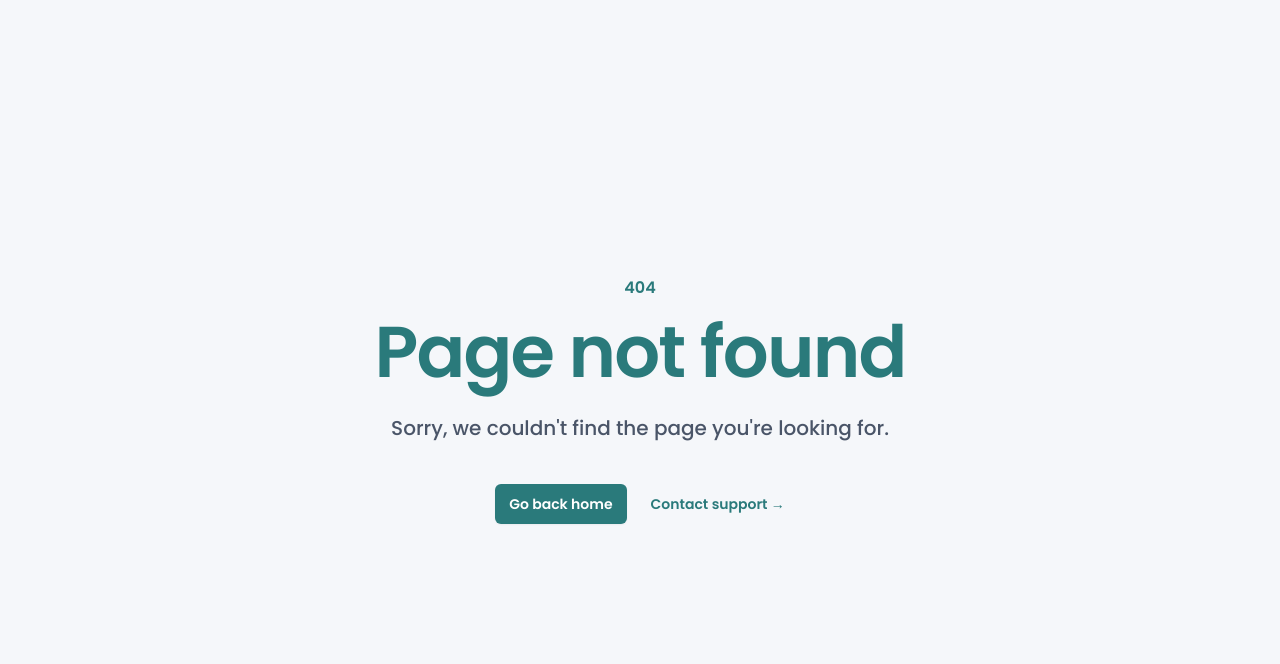
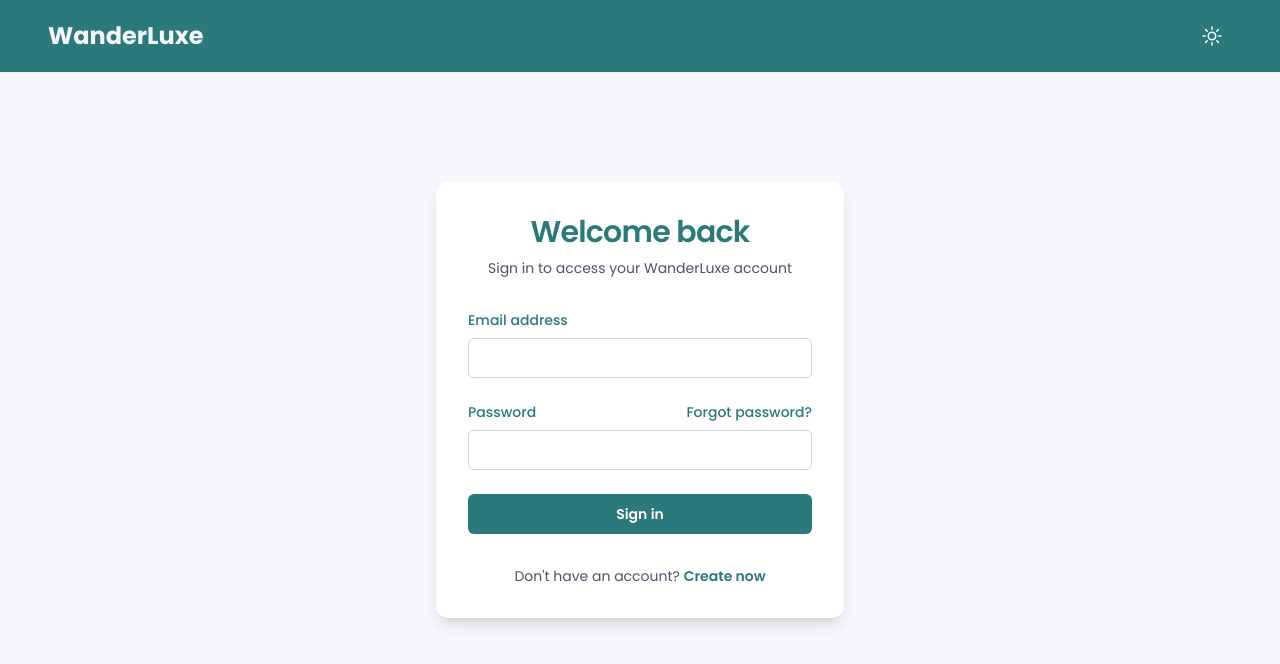
Before and after one commit to ArnoSahakyan/travel-front, a React (Vite) app: page /auth/sign-in in a window 1280 px wide. Before the commit this address had no page. Shown: the top 664 px of the page. Built offline with nearby package versions, Linux system fonts and the light colour scheme.

Commit message:
forgot password page, added layout for auth pages

```diff
--- /dev/null
+++ b/src/pages/Auth/AuthLayout.tsx
@@ -0,0 +1,27 @@
+import { Link, Outlet } from 'react-router-dom';
+import { ThemeToggle } from '../../components';
+import { ROUTES } from '../../shared';
+
+export const AuthLayout = () => {
+  return (
+    <div className='flex flex-col min-h-screen'>
+      {/* Simple Navbar */}
+      <nav className='fixed top-0 p-4 w-full bg-primary-light dark:bg-background-dark shadow-sm dark:border-b dark:border-secondary-dark'>
+        <div className='flex items-center justify-between mx-auto max-w-7xl px-2 sm:px-4 lg:px-8'>
+          <Link
+            to={ROUTES.HOME}
+            className='text-2xl font-bold text-background-light dark:text-text-dark'
+          >
+            WanderLuxe
+          </Link>
+          <ThemeToggle />
+        </div>
+      </nav>
+
+      {/* Page Content */}
+      <main className='flex flex-1 items-center justify-center bg-background-light dark:bg-background-dark'>
+        <Outlet />
+      </main>
+    </div>
+  );
+};
--- /dev/null
+++ b/src/pages/Auth/ForgotPasswordPage.tsx
@@ -0,0 +1,53 @@
+import { Link } from 'react-router-dom';
+import { ROUTES } from '../../shared';
+
+export const ForgotPasswordPage = () => {
+  return (
+    <div className='w-full max-w-md space-y-8 rounded-xl bg-white dark:bg-gray-800/50 p-8 shadow-lg'>
+      <div className='sm:mx-auto sm:w-full sm:max-w-sm'>
+        <h2 className='text-center text-3xl font-semibold tracking-tight text-primary-light dark:text-text-dark'>
+          Reset Password
+        </h2>
+        <p className='mt-2 text-center text-sm text-secondary-light dark:text-secondary-dark'>
+          Enter your email to receive a password reset link
+        </p>
+      </div>
+
+      <div className='mt-10 sm:mx-auto sm:w-full sm:max-w-sm'>
+        <form className='space-y-6'>
+          <div>
+            <label htmlFor='email' className='form-label'>
+              Email address
+            </label>
+            <div className='mt-2'>
+              <input
+                id='email'
+                name='email'
+                type='email'
+                autoComplete='email'
+                required
+                className='form-input'
+              />
+            </div>
+          </div>
+
+          <div>
+            <button type='submit' className='form-button w-full'>
+              Send Reset Link
+            </button>
+          </div>
+        </form>
+
+        <p className='mt-8 text-center text-sm text-secondary-light dark:text-secondary-dark'>
+          Remember your password?{' '}
+          <Link
+            to={ROUTES.AUTH + ROUTES.SIGNIN}
+            className='font-semibold text-primary-light dark:text-primary-dark hover:text-opacity-80 transition-colors'
+          >
+            Sign in
+          </Link>
+        </p>
+      </div>
+    </div>
+  );
+};
--- a/src/pages/SignIn/SignInPage.tsx
+++ b/src/pages/Auth/SignInPage.tsx
@@ -1,9 +1,36 @@
+import { useForm } from 'react-hook-form';
+import { zodResolver } from '@hookform/resolvers/zod';
+import { z } from 'zod';
 import { Link } from 'react-router-dom';
 import { ROUTES } from '../../shared';
 
-export const SingInPage = () => {
+// Define validation schema with Zod
+const signInSchema = z.object({
+  email: z.string().min(1, 'Email is required').email('Invalid email address'),
+  password: z
+    .string()
+    .min(1, 'Password is required')
+    .min(8, 'Password must be at least 8 characters'),
+});
+
+type SignInFormData = z.infer<typeof signInSchema>;
+
+export const SignInPage = () => {
+  const {
+    register,
+    handleSubmit,
+    formState: { errors, isSubmitting },
+  } = useForm<SignInFormData>({
+    resolver: zodResolver(signInSchema),
+  });
+
+  const onSubmit = (data: SignInFormData) => {
+    console.log('Form submitted:', data);
+    // TODO: Add your authentication logic here
+  };
+
   return (
-    <div className='flex justify-center items-center min-h-screen flex-col bg-background-light dark:bg-background-dark px-6 py-12 lg:px-8'>
+    <div className='flex justify-center items-center min-h-screen flex-col bg-background-light dark:bg-background-dark px-6 lg:px-8'>
       <div className='w-full max-w-md space-y-8 rounded-xl bg-white dark:bg-gray-800/50 p-8 shadow-lg'>
         <div className='sm:mx-auto sm:w-full sm:max-w-sm'>
           <h2 className='text-center text-3xl font-semibold tracking-tight text-primary-light dark:text-text-dark'>
@@ -15,7 +42,7 @@ export const SingInPage = () => {
         </div>
 
         <div className='mt-10 sm:mx-auto sm:w-full sm:max-w-sm'>
-          <form className='space-y-6'>
+          <form onSubmit={handleSubmit(onSubmit)} className='space-y-6'>
             <div>
               <label htmlFor='email' className='form-label'>
                 Email address
@@ -23,12 +50,12 @@ export const SingInPage = () => {
               <div className='mt-2'>
                 <input
                   id='email'
-                  name='email'
                   type='email'
                   autoComplete='email'
-                  required
                   className='form-input'
+                  {...register('email')}
                 />
+                {errors.email && <p className='form-error'>{errors.email.message}</p>}
               </div>
             </div>
 
@@ -39,7 +66,7 @@ export const SingInPage = () => {
                 </label>
                 <div className='text-sm'>
                   <Link
-                    to={ROUTES.HOME}
+                    to={ROUTES.AUTH + ROUTES.FORGOT_PASSWORD}
                     className='font-medium text-primary-light dark:text-primary-dark hover:text-opacity-80'
                   >
                     Forgot password?
@@ -49,18 +76,18 @@ export const SingInPage = () => {
               <div className='mt-2'>
                 <input
                   id='password'
-                  name='password'
                   type='password'
                   autoComplete='current-password'
-                  required
                   className='form-input'
+                  {...register('password')}
                 />
+                {errors.password && <p className='form-error'>{errors.password.message}</p>}
               </div>
             </div>
 
             <div>
-              <button type='submit' className='form-button w-full'>
-                Sign in
+              <button type='submit' className='form-button w-full' disabled={isSubmitting}>
+                {isSubmitting ? 'Signing in...' : 'Sign in'}
               </button>
             </div>
           </form>
@@ -68,7 +95,7 @@ export const SingInPage = () => {
           <p className='mt-8 text-center text-sm text-secondary-light dark:text-secondary-dark'>
             Don't have an account?{' '}
             <Link
-              to={ROUTES.SIGNUP}
+              to={ROUTES.AUTH + ROUTES.SIGNUP}
               className='font-semibold text-primary-light dark:text-primary-dark hover:text-opacity-80 transition-colors'
             >
               Create now
--- a/src/pages/SignUp/SignUpPage.tsx
+++ b/src/pages/Auth/SignUpPage.tsx
@@ -108,7 +108,7 @@ export const SignUpPage = () => {
           <p>
             Already have an account?{' '}
             <Link
-              to={ROUTES.SIGNIN}
+              to={ROUTES.AUTH + ROUTES.SIGNIN}
               className='font-semibold text-primary-light dark:text-primary-dark hover:text-opacity-80 transition-colors'
             >
               Sign in
--- /dev/null
+++ b/src/pages/Auth/index.ts
@@ -0,0 +1,4 @@
+export * from './AuthLayout.tsx';
+export * from './SignInPage.tsx';
+export * from './SignUpPage.tsx';
+export * from './ForgotPasswordPage.tsx';
--- a/src/pages/SignIn/index.ts
+++ /dev/null
@@ -1 +0,0 @@
-export * from './SignInPage.tsx';
--- a/src/pages/SignUp/index.ts
+++ /dev/null
@@ -1 +0,0 @@
-export * from './SignUpPage.tsx';
--- a/src/pages/index.ts
+++ b/src/pages/index.ts
@@ -1,4 +1,5 @@
 export * from './About';
+export * from './Auth';
 export * from './Blog';
 export * from './Contact';
 export * from './Destinations';
@@ -8,6 +9,4 @@ export * from './Layout';
 export * from './Legal';
 export * from './NotFound';
 export * from './Profile';
-export * from './SignIn';
-export * from './SignUp';
 export * from './Tours';
--- a/src/router/routes.tsx
+++ b/src/router/routes.tsx
@@ -10,10 +10,11 @@ import {
   LegalPage,
   NotFoundPage,
   ToursPage,
-  SingInPage,
+  SignInPage,
   SignUpPage,
+  ForgotPasswordPage,
   ProfileLayout,
-  Account,
+  Account, AuthLayout,
 } from '../pages';
 import { ROUTES } from '../shared';
 
@@ -41,8 +42,15 @@ const routes: RouteObject[] = [
       { path: ROUTES.PROFILE_INFO, element: <Account /> },
     ],
   },
-  { path: ROUTES.SIGNIN, element: <SingInPage /> },
-  { path: ROUTES.SIGNUP, element: <SignUpPage /> },
+  {
+    path: ROUTES.AUTH,
+    element: <AuthLayout />,
+    children: [
+      { path: ROUTES.SIGNIN.slice(1), element: <SignInPage /> },
+      { path: ROUTES.SIGNUP.slice(1), element: <SignUpPage /> },
+      { path: ROUTES.FORGOT_PASSWORD.slice(1), element: <ForgotPasswordPage /> },
+    ],
+  },
   { path: ROUTES.NOT_FOUND, element: <NotFoundPage /> },
 ];
 export const router = createBrowserRouter(routes);
--- a/src/shared/consts/routes/routes.ts
+++ b/src/shared/consts/routes/routes.ts
@@ -7,8 +7,10 @@ export const ROUTES = {
   CONTACT: '/contact',
   FAQ: '/faq',
   LEGAL: '/terms-and-conditions',
+  AUTH: '/auth',
   SIGNIN: '/sign-in',
   SIGNUP: '/sign-up',
+  FORGOT_PASSWORD: '/forgot-password',
   PROFILE: '/profile',
   PROFILE_WISHLISTS: '/profile/wishlists',
   PROFILE_BOOKINGS: '/profile/bookings',
```
